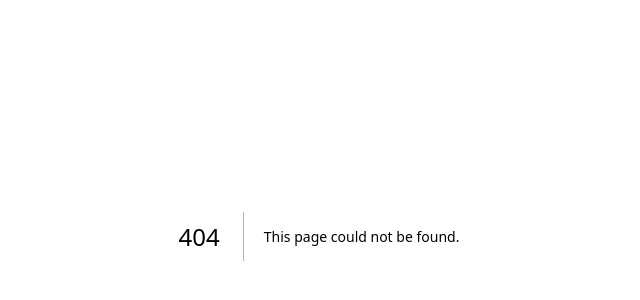
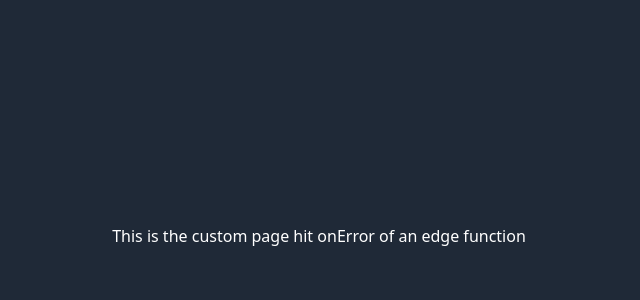
Before and after one commit to dashedstripes/basic-nextjs-netlify, a Next.js app: page /unavailable in a window 1280 px wide. Before the commit this address had no page. Shown: the part 164-464 px from the top of the page, without its empty margins (321-961 px from the left). Built offline with nearby package versions, Linux system fonts and the light colour scheme.

Commit message:
add onError

```diff
--- a/netlify/edge-functions/really-slow.js
+++ b/netlify/edge-functions/really-slow.js
@@ -7,3 +7,9 @@ export default async (_, context) => {
 
   return response;
 }
+
+export const config = {
+  path: "/hello",
+  onError: "/unavailable"
+
+}
--- /dev/null
+++ b/pages/unavailable.tsx
@@ -0,0 +1,11 @@
+const Unavailable: React.FC = () => {
+  return (
+    <div className='h-screen flex items-center justify-center bg-gray-800'>
+      <div className='flex flex-col items-center text-white'>
+        <p>This is the custom page hit onError of an edge function</p>
+      </div>
+    </div>
+  )
+}
+
+export default Unavailable;
```
